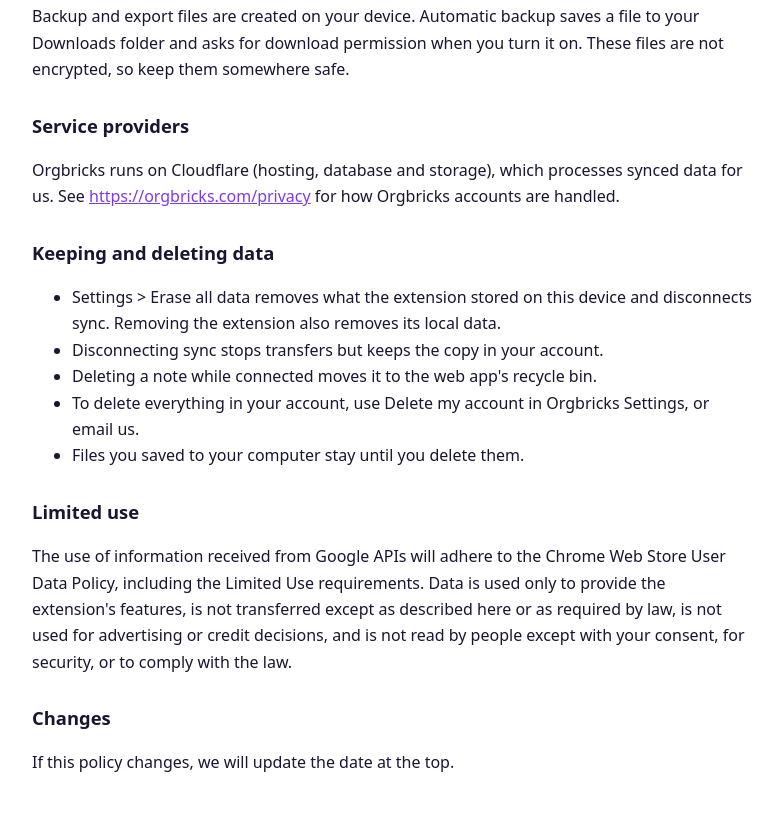
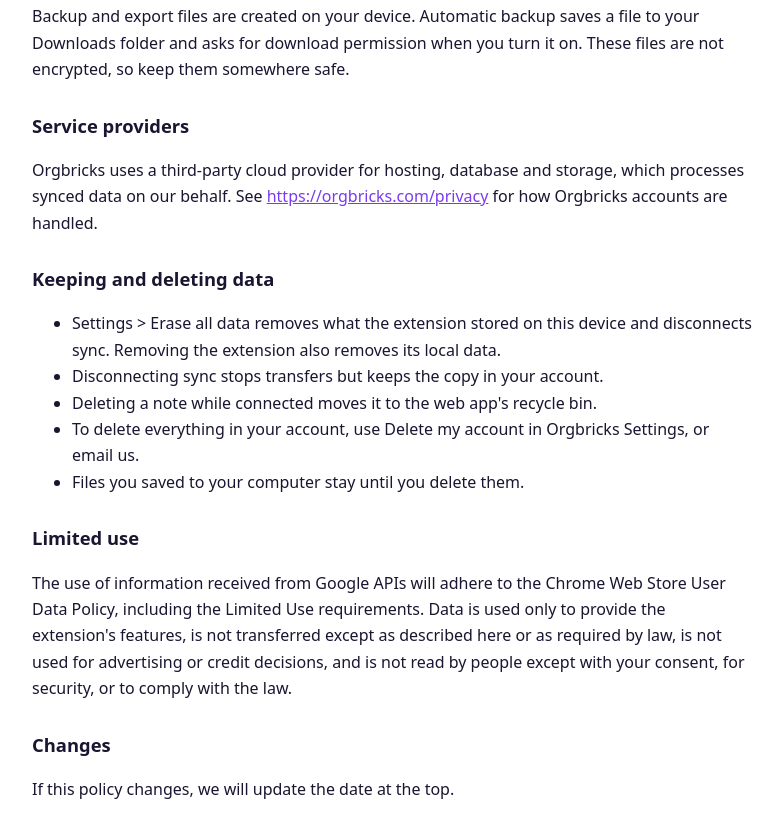
Before and after one commit to orgbricks/brickspace-privacy, a plain HTML site: page index.html in a window 1280 px wide. Shown: the part 1838-2676 px from the top of the page, without its empty margins (248-1030 px from the left). Drawn offline with Linux system fonts and the light colour scheme.

Commit message:
Describe the hosting provider in general terms
Co-Authored-By: Claude Sonnet 5.5 <noreply@anthropic.com>

```diff
--- a/index.html
+++ b/index.html
@@ -44,7 +44,7 @@
 <h2>Backups and exports</h2>
 <p>Backup and export files are created on your device. Automatic backup saves a file to your Downloads folder and asks for download permission when you turn it on. These files are not encrypted, so keep them somewhere safe.</p>
 <h2>Service providers</h2>
-<p>Orgbricks runs on Cloudflare (hosting, database and storage), which processes synced data for us. See <a href="https://orgbricks.com/privacy">https://orgbricks.com/privacy</a> for how Orgbricks accounts are handled.</p>
+<p>Orgbricks uses a third-party cloud provider for hosting, database and storage, which processes synced data on our behalf. See <a href="https://orgbricks.com/privacy">https://orgbricks.com/privacy</a> for how Orgbricks accounts are handled.</p>
 <h2>Keeping and deleting data</h2>
 <ul>
 <li>Settings &gt; Erase all data removes what the extension stored on this device and disconnects sync. Removing the extension also removes its local data.</li>
```
Also changed, not shown: 1 other file.
